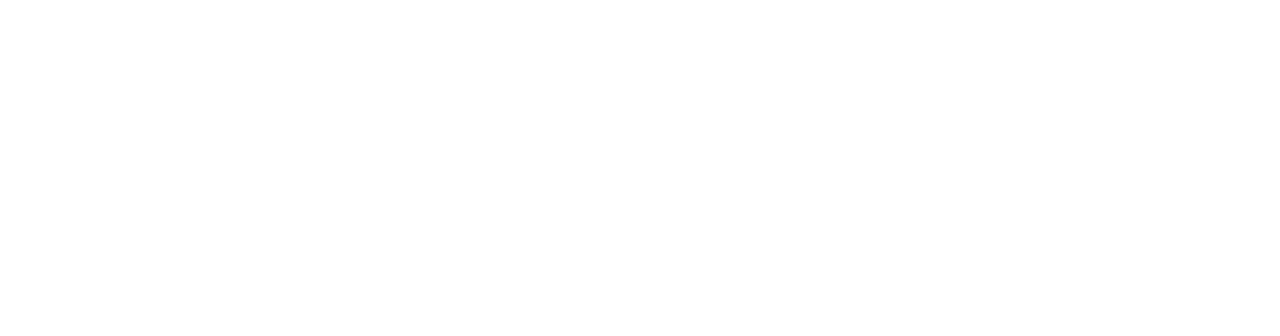
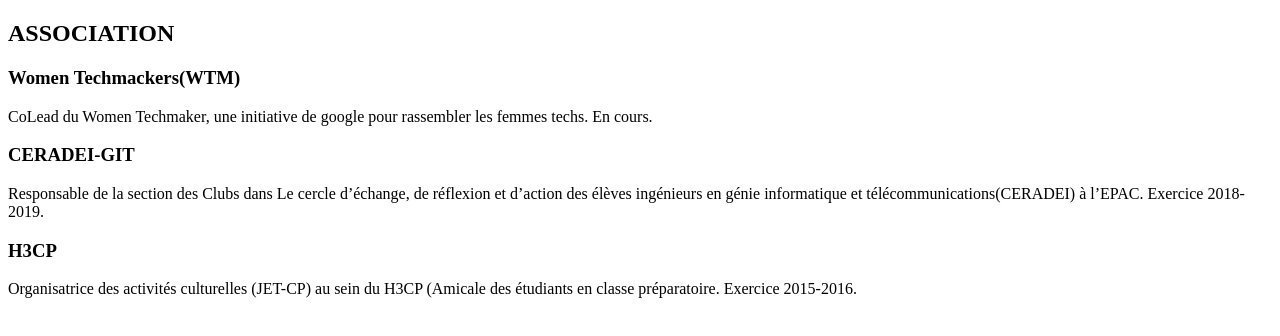
Before and after one commit to yasminath/git-mon-cv, a plain HTML site: page index.html in a window 1280 px wide. Drawn offline with Linux system fonts and the light colour scheme.

Commit message:
mise en place de la sectiom association

```diff
--- a/index.html
+++ b/index.html
@@ -8,6 +8,32 @@
     <title>Mon CV</title>
 </head>
 <body>
+    <div class="association">
+        <h2>ASSOCIATION</h2>
+        <h3>Women Techmackers(WTM)</h3>
+        <p> CoLead du Women Techmaker, une initiative de
+            google pour rassembler les femmes techs. En cours. </p>
+        <h3>CERADEI-GIT</h3>
+        <p> Responsable de la section des Clubs dans Le cercle
+            d’échange, de réflexion et d’action des élèves ingénieurs
+            en génie informatique et
+            télécommunications(CERADEI) à l’EPAC. Exercice 2018-
+            2019. </p>
+
+        <h3>H3CP</h3>
+        <p> Organisatrice des activités culturelles (JET-CP) au sein
+            du H3CP (Amicale des étudiants en classe préparatoire.
+            Exercice 2015-2016. </p>
+
+    </div>
+
+
+
+
+
+
+
+
 
 </body>
 </html>
```
